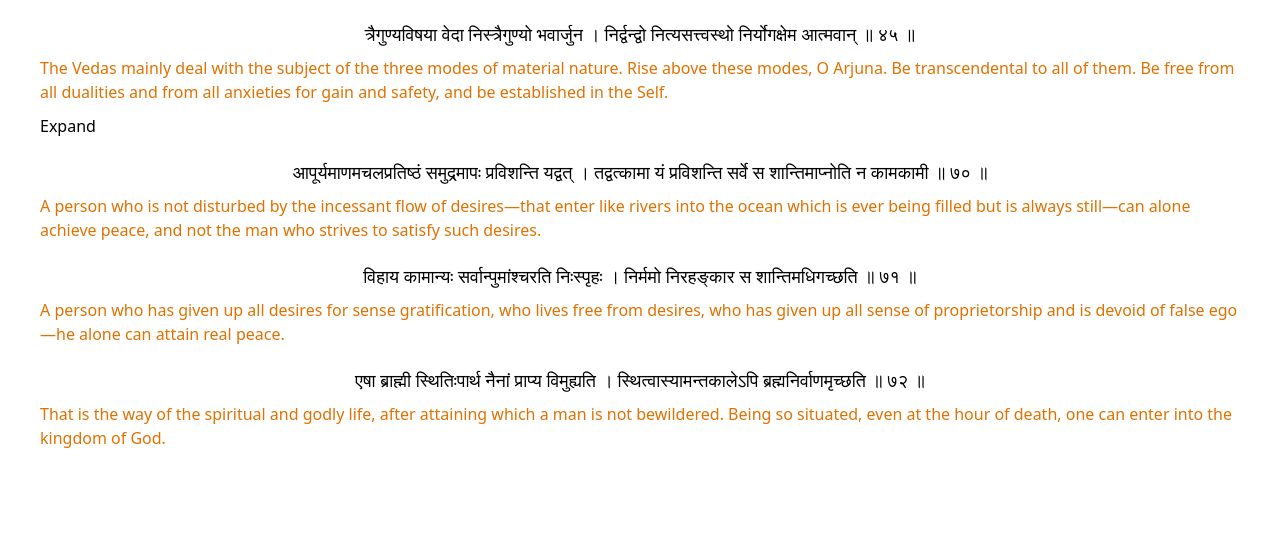
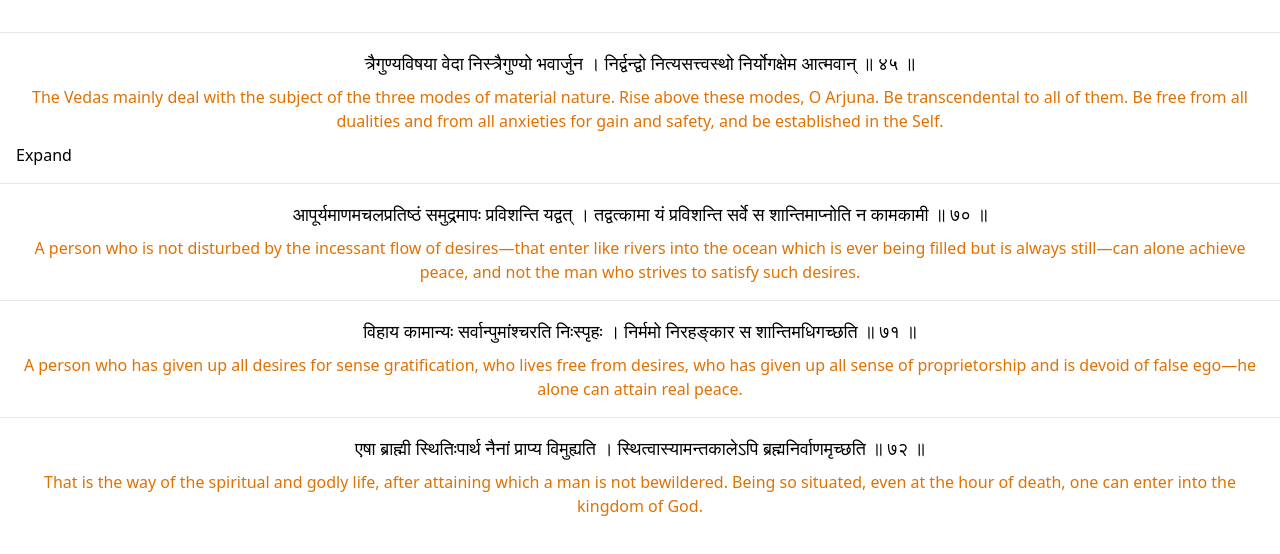
Before and after one commit to gaurahari-dasa/train-bg, a Vue app: page / in a window 1280 px wide. Shown: the top 554 px of the page. Built offline with nearby package versions, Linux system fonts and the light colour scheme.

Commit message:
Separate Component for sloka list, Haribol

```diff
--- a/src/App.vue
+++ b/src/App.vue
@@ -1,52 +1,9 @@
 <script setup>
-import { ref } from 'vue';
-
-import SlokaNode from './SlokaNode';
-import Vibhaga from './VibhagaNode';
-import { vibhagas } from './slokas';
-
-const train = ref([]);
-
-function enumerateSlokas(vibhaga, ix) {
-  let sloka = vibhaga.firstSloka;
-  do {
-    if (ix === undefined) {
-      train.value.push(sloka);
-    } else {
-      train.value.splice(++ix, 0, sloka)
-    }
-  } while (sloka = sloka.next);
-}
-
-for (const vibhaga of vibhagas) {
-  train.value.push(vibhaga);
-  enumerateSlokas(vibhaga);
-}
-
-function expand(node, ix) {
-  if (!node.branch) {
-    console.warn('Branch missing, Haribol!');
-  }
-  train.value.splice(++ix, 0, node.branch);
-  enumerateSlokas(node.branch, ix);
-  node.expanded = true;
-}
+import SlokaList from './components/SlokaList.vue';
 </script>
 
 <template>
-  <main class="px-10">
-    <div class="space-y-5">
-      <template v-for="(obj, ix) in train">
-        <div v-if="obj instanceof Vibhaga">
-          <p>{{ obj.description }}</p>
-        </div>
-        <div v-else>
-          <h3 class="text-lg text-center">{{ obj.devanagari }}</h3>
-          <p class="text-amber-600 mt-2">{{ obj.translation }}</p>
-          <button class="mt-2.5" v-show="obj.branch" @click="expand(obj, ix)">{{ obj.expanded ? 'Collapse' : 'Expand'
-            }}</button>
-        </div>
-      </template>
-    </div>
+  <main class="container mx-auto">
+    <SlokaList />
   </main>
 </template>
--- /dev/null
+++ b/src/components/SlokaList.vue
@@ -0,0 +1,56 @@
+<script setup>
+import { ref } from 'vue';
+
+import SlokaNode from './SlokaNode';
+import Vibhaga from './VibhagaNode';
+import { vibhagas } from './slokas';
+
+const train = ref([]);
+
+function enumerateSlokas(vibhaga, ix) {
+    let sloka = vibhaga.firstSloka;
+    do {
+        if (ix === undefined) {
+            train.value.push(sloka);
+        } else {
+            train.value.splice(++ix, 0, sloka)
+        }
+    } while (sloka = sloka.next);
+}
+
+for (const vibhaga of vibhagas) {
+    train.value.push(vibhaga);
+    enumerateSlokas(vibhaga);
+}
+
+function expand(node, ix) {
+    if (!node.branch) {
+        console.warn('Branch missing, Haribol!');
+    }
+    train.value.splice(++ix, 0, node.branch);
+    enumerateSlokas(node.branch, ix);
+    node.expanded = true;
+}
+
+function collapse(node, ix) {
+    delete node.expanded;
+}
+</script>
+
+<template>
+    <ul role="list" class="divide-y divide-gray-200">
+        <li v-for="(item, ix) in train" :key="`${item.chapter}_${item.sloka}`" class="sm:px-4 sm:py-4">
+            <div v-if="item instanceof Vibhaga">
+                <p>{{ item.description }}</p>
+            </div>
+            <div v-else>
+                <h3 class="text-lg text-center">{{ item.devanagari }}</h3>
+                <p class="text-amber-600 mt-2 text-center">{{ item.translation }}</p>
+                <button class="mt-2.5" v-show="item.branch"
+                    @click="item.expanded ? collapse(item, ix) : expand(item, ix)">{{ item.expanded ? 'Collapse' :
+                        'Expand'
+                    }}</button>
+            </div>
+        </li>
+    </ul>
+</template>
```
Also changed, not shown: src/components/SlokaNode.js (renamed from src/SlokaNode.js), src/components/VibhagaNode.js (renamed from src/VibhagaNode.js), src/components/slokas.js (renamed from src/slokas.js).
